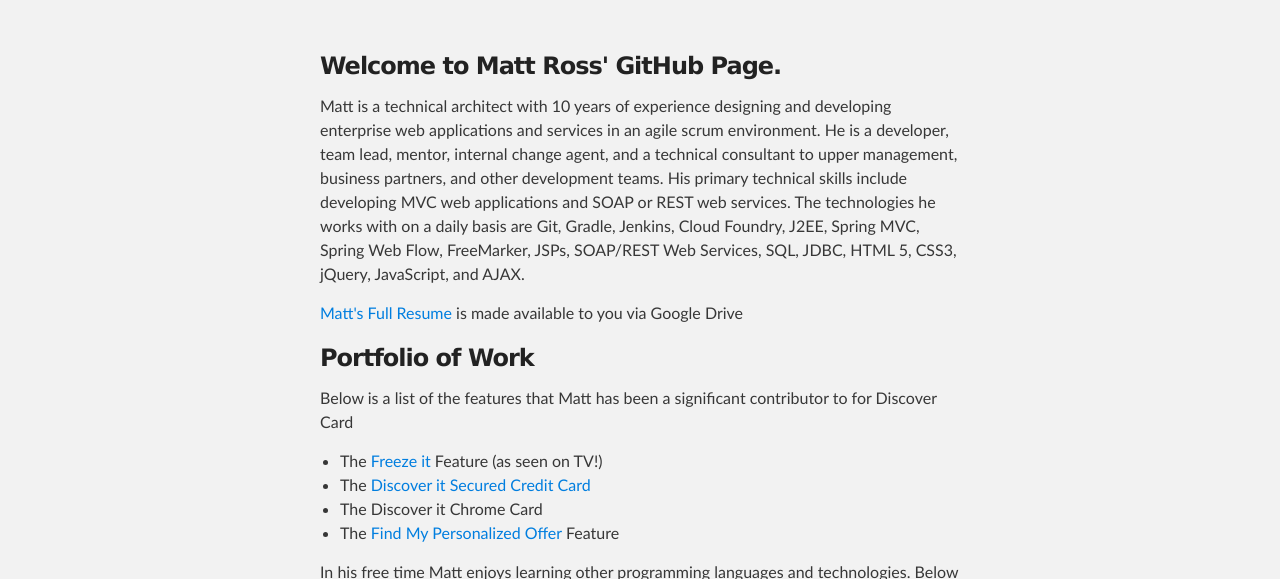
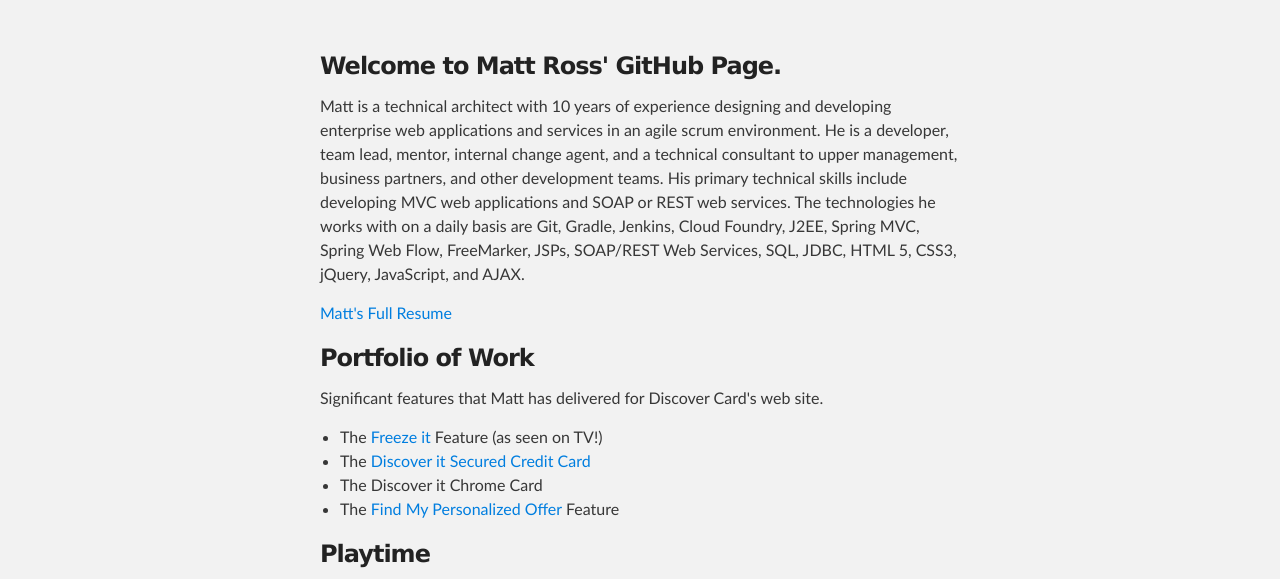
Before and after one commit to MattRoss34/mattross34.github.io, a plain HTML site: page index.html in a window 1280 px wide. Shown: the part 212-791 px from the top of the page. Drawn offline with Linux system fonts and the light colour scheme.

Commit message:
Made basic edits

```diff
--- a/index.html
+++ b/index.html
@@ -38,10 +38,10 @@ applications and SOAP or REST web services.  The technologies he works with on a
 Foundry, J2EE, Spring MVC, Spring Web Flow, FreeMarker, JSPs, SOAP/REST Web Services, SQL, JDBC, HTML 5, CSS3, jQuery,
 JavaScript, and AJAX.</p>
 
-<p><a href="https://drive.google.com/open?id=0B8_oojJ4D9BNdkFvRm5WY3pDLTA">Matt's Full Resume</a> is made available to you via Google Drive</p>
+<p><a href="https://drive.google.com/open?id=0B8_oojJ4D9BNdkFvRm5WY3pDLTA">Matt's Full Resume</a></p>
 
 <h3>Portfolio of Work</h3>
-<p>Below is a list of the features that Matt has been a significant contributor to for Discover Card</p>
+<p>Significant features that Matt has delivered for Discover Card's web site.</p>
 <ul>
   <li>The <a href="https://www.youtube.com/watch?v=Z0ZNAHZlkMY">Freeze it</a> Feature (as seen on TV!)</li>
   <li>The <a href="https://www.discover.com/credit-cards/secured/">Discover it Secured Credit Card</a></li>
@@ -49,6 +49,7 @@ JavaScript, and AJAX.</p>
   <li>The <a href="https://www.discovercard.com/application/fmo">Find My Personalized Offer</a> Feature</li>
 </ul>
 
+<h3>Playtime</h3>
 <p>In his free time Matt enjoys learning other programming languages and technologies.  Below is a partial list of the web applications
 Matt has built.</p>
 <ul>
```
